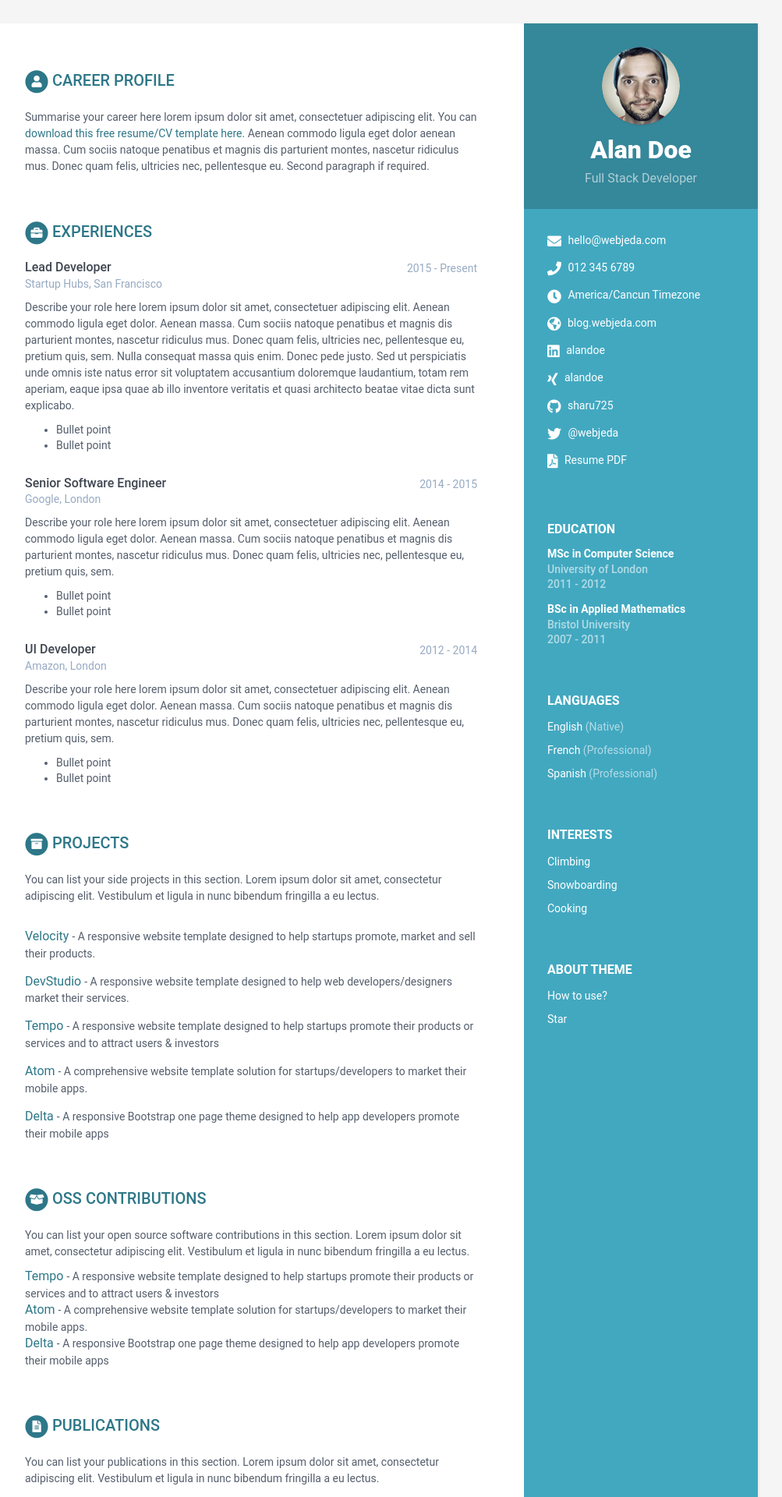
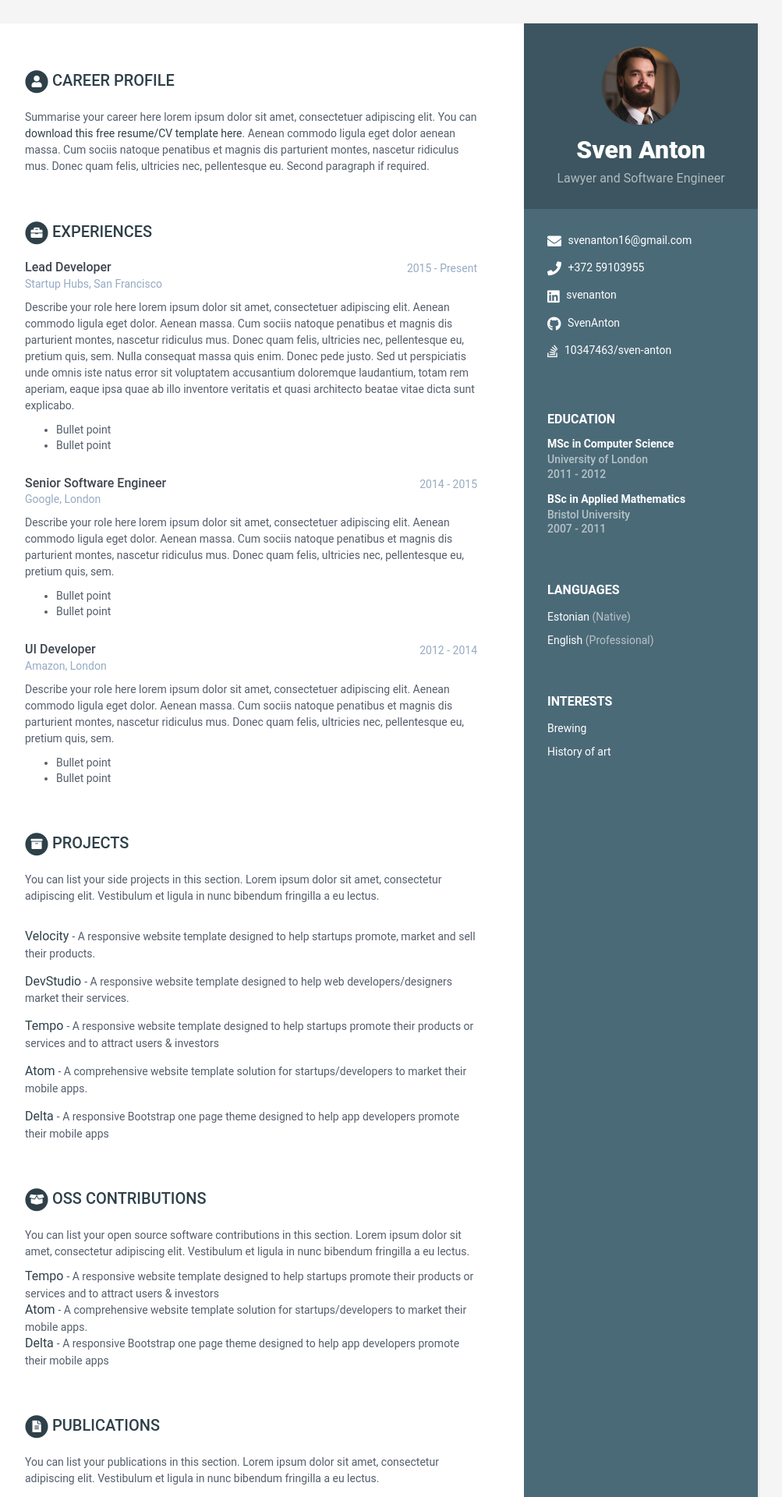
Before and after one commit to SvenAnton/CV, a Jekyll site: the page built from index.html, in a window 1280 px wide. Shown: the top 1920 px of the page at 78% size, without its empty margins (168-1171 px from the left). Built offline with Jekyll 4.4.1, drawn with Linux system fonts in a browser that asks for light colours.

Commit message:
change some data

```diff
--- a/_config.yml
+++ b/_config.yml
@@ -1,8 +1,8 @@
 #Update all the sections by editing the data.yml file inside _data folder.
 
 # Site Settings
-title: My Resume
-url: 'http://webjeda.com'
+title: Sven Anton CV
+url: 'https://svenanton.github.io/'
 
 #change it according to your repository name
 # disabling since we are using a custom domain
@@ -10,7 +10,7 @@ url: 'http://webjeda.com'
 
 description: A beautiful Jekyll theme for creating resume
 # Style will be applied only after restarting the build or serve. Just choose one of the options.
-theme_skin: blue # blue turquoise green berry orange ceramic
+theme_skin: ceramic # blue turquoise green berry orange ceramic
 chrome_mobile_color: #use hex colors (ex:#1976d2) or leave empty if you don't want a color for chrome mobile searchbar
 
 # Tracker
--- a/_data/data.yml
+++ b/_data/data.yml
@@ -3,54 +3,44 @@
 #
 
 sidebar:
-    about: True # set to False or comment line if you want to remove the "how to use?" in the sidebar
+    about: False # set to False or comment line if you want to remove the "how to use?" in the sidebar
     education: True # set to False if you want education in main section instead of in sidebar
 
     # Profile information
-    name: Alan Doe
-    tagline: Full Stack Developer
-    avatar: profile.png  #place a 100x100 picture inside /assets/images/ folder and provide the name of the file below
+    name: Sven Anton
+    tagline: Lawyer and Software Engineer
+    avatar: profiil_small.jpeg  #place a 100x100 picture inside /assets/images/ folder and provide the name of the file below
 
     # Sidebar links
-    email: hello@webjeda.com
-    phone: 012 345 6789
-    timezone: America/Cancun Timezone
-    citizenship:
-    website: blog.webjeda.com #do not add http://
-    linkedin: alandoe
-    xing: alandoe
-    github: sharu725
-    telegram: # add your nickname without '@' sign
+    email: svenanton16@gmail.com
+    phone: +372 59103955
+    # website: blog.webjeda.com #do not add http://
+    linkedin: svenanton
+    github: SvenAnton
     gitlab:
     bitbucket:
-    twitter: '@webjeda'
-    stack-overflow: # Number/Username, e.g. 123456/alandoe
-    codewars:
-    goodreads: # Number-Username, e.g. 123456-alandoe
-    pdf: http://www.africau.edu/images/default/sample.pdf
+    # twitter: '@webjeda'
+    stack-overflow: 10347463/sven-anton # Number/Username, e.g. 123456/alandoe
+    # codewars:
+    # goodreads: # Number-Username, e.g. 123456-alandoe
+    # pdf: http://www.africau.edu/images/default/sample.pdf
 
     languages:
       title: Languages
       info:
-        - idiom: English
+        - idiom: Estonian
           level: Native
 
-        - idiom: French
-          level: Professional
-
-        - idiom: Spanish
+        - idiom: English
           level: Professional
 
     interests:
       title: Interests
       info:
-        - item: Climbing
+        - item: Brewing
           link:
 
-        - item: Snowboarding
-          link:
-
-        - item: Cooking
+        - item: History of art
           link:
 
 career-profile:
```
Also changed, not shown: README.md, assets/images/profiil_small.jpeg (added), assets/images/profile.png (deleted).
